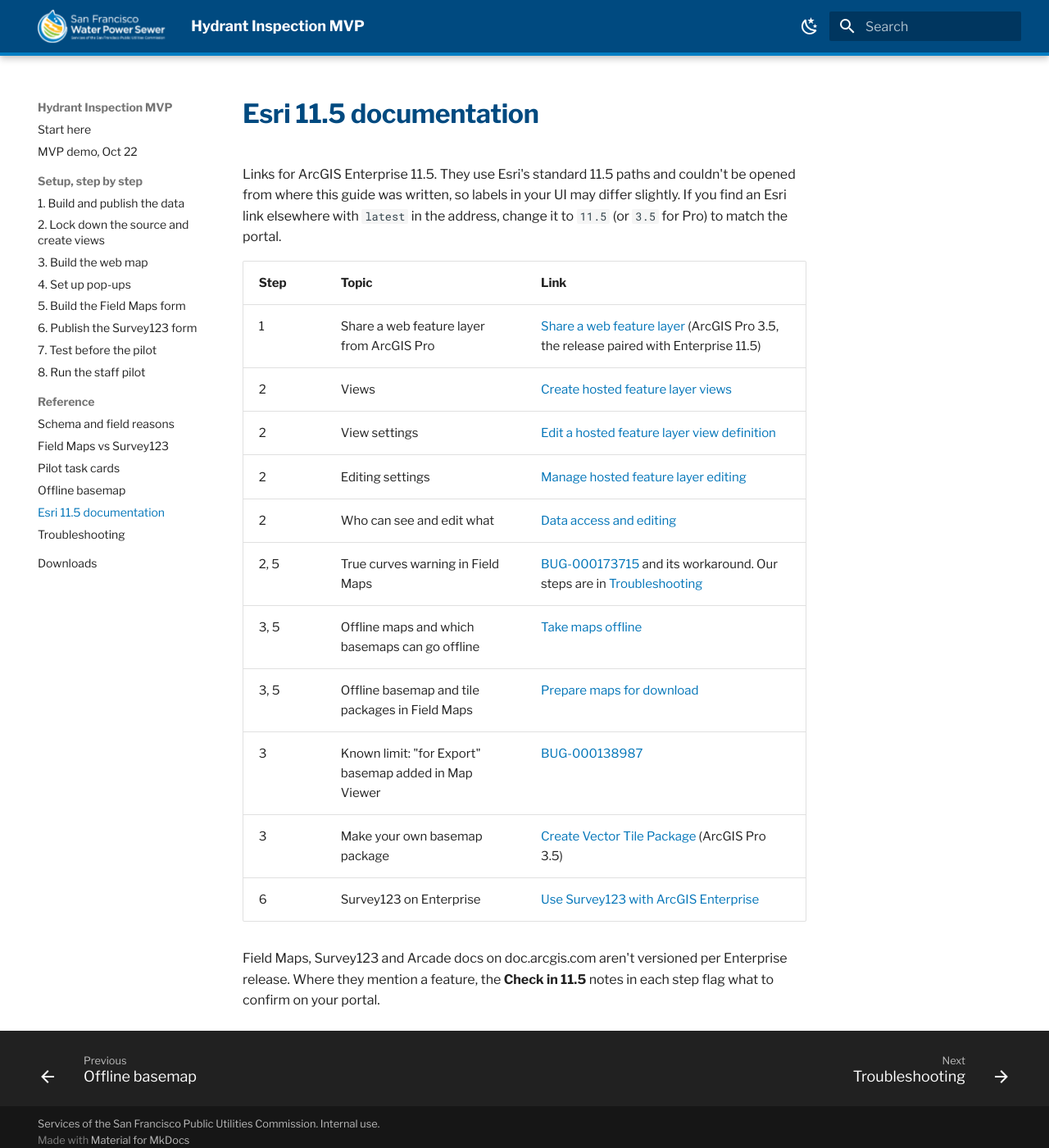
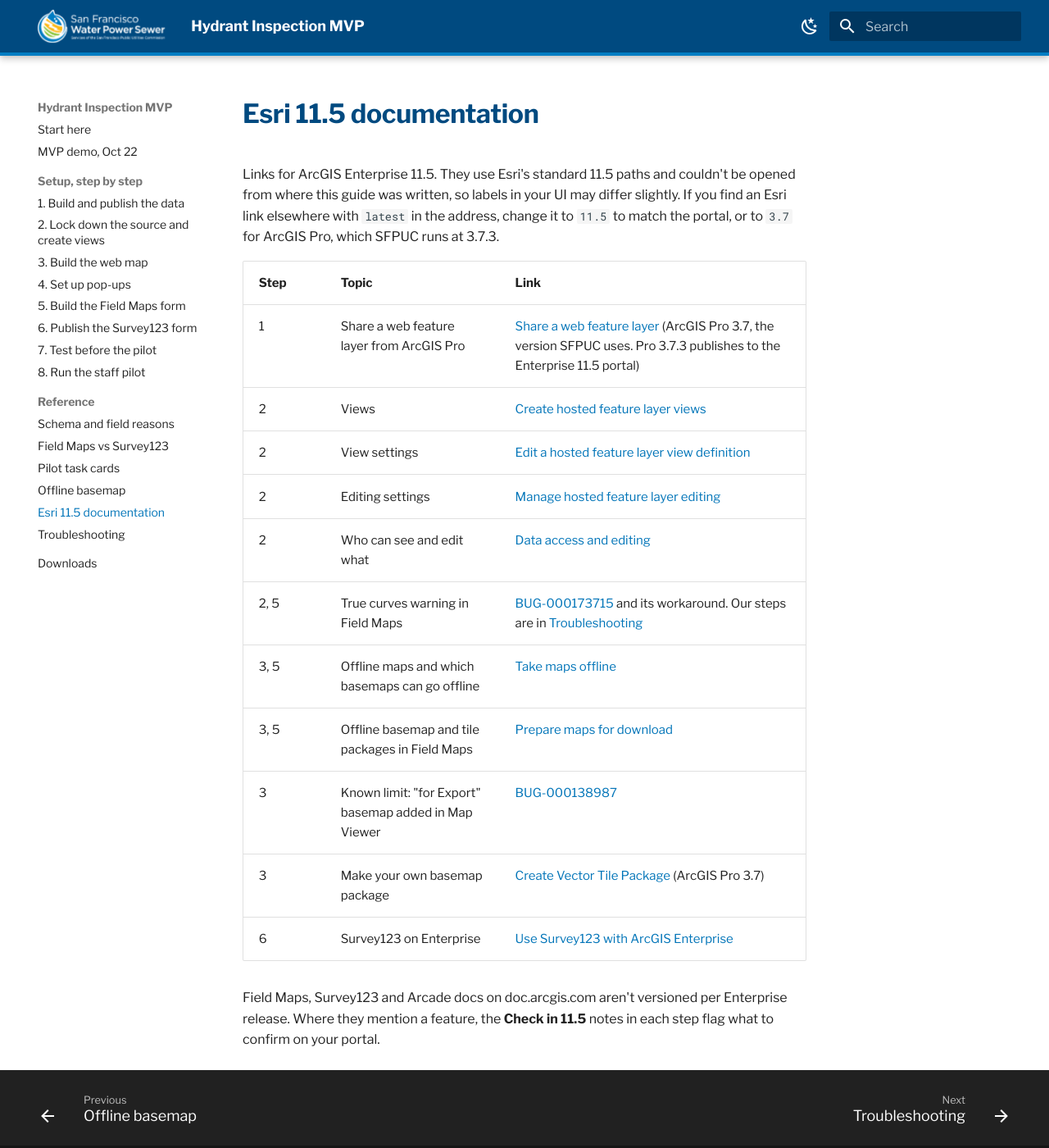
Before and after one commit to sstasio/sfpuc-hydrant-mvp, an MkDocs documentation site: the page built from docs/reference/esri-docs.md, in a window 1280 px wide and 1400 px high. Shown: the whole window at 82% size. Built offline with MkDocs 1.6.1 and Material for MkDocs 9.7.7, drawn with Linux system fonts in a browser that asks for light colours.

Commit message:
Use ArcGIS Pro 3.7.3 throughout
Co-Authored-By: Claude Opus 5.5 (1M context) <noreply@anthropic.com>
Claude-Session: https://claude.ai/code/session_01WcX7gz835Uu2NoHiASCWjE

```diff
--- a/docs/reference/esri-docs.md
+++ b/docs/reference/esri-docs.md
@@ -1,10 +1,10 @@
 # Esri 11.5 documentation
 
-Links for ArcGIS Enterprise 11.5. They use Esri's standard 11.5 paths and couldn't be opened from where this guide was written, so labels in your UI may differ slightly. If you find an Esri link elsewhere with `latest` in the address, change it to `11.5` (or `3.5` for Pro) to match the portal.
+Links for ArcGIS Enterprise 11.5. They use Esri's standard 11.5 paths and couldn't be opened from where this guide was written, so labels in your UI may differ slightly. If you find an Esri link elsewhere with `latest` in the address, change it to `11.5` to match the portal, or to `3.7` for ArcGIS Pro, which SFPUC runs at 3.7.3.
 
 | Step | Topic | Link |
 |---|---|---|
-| 1 | Share a web feature layer from ArcGIS Pro | [Share a web feature layer](https://pro.arcgis.com/en/pro-app/3.5/help/sharing/overview/share-a-web-feature-layer.htm) (ArcGIS Pro 3.5, the release paired with Enterprise 11.5) |
+| 1 | Share a web feature layer from ArcGIS Pro | [Share a web feature layer](https://pro.arcgis.com/en/pro-app/3.7/help/sharing/overview/share-a-web-feature-layer.htm) (ArcGIS Pro 3.7, the version SFPUC uses. Pro 3.7.3 publishes to the Enterprise 11.5 portal) |
 | 2 | Views | [Create hosted feature layer views](https://enterprise.arcgis.com/en/portal/11.5/use/create-hosted-views.htm) |
 | 2 | View settings | [Edit a hosted feature layer view definition](https://enterprise.arcgis.com/en/portal/11.5/use/set-view-definition.htm) |
 | 2 | Editing settings | [Manage hosted feature layer editing](https://enterprise.arcgis.com/en/portal/11.5/use/manage-editing-hfl.htm) |
@@ -13,7 +13,7 @@ Links for ArcGIS Enterprise 11.5. They use Esri's standard 11.5 paths and couldn
 | 3, 5 | Offline maps and which basemaps can go offline | [Take maps offline](https://enterprise.arcgis.com/en/portal/11.5/use/take-maps-offline.htm) |
 | 3, 5 | Offline basemap and tile packages in Field Maps | [Prepare maps for download](https://doc.arcgis.com/en/field-maps/latest/prepare-maps/prepare-maps-for-download.htm) |
 | 3 | Known limit: "for Export" basemap added in Map Viewer | [BUG-000138987](https://support.esri.com/en-us/bug/taking-a-web-map-offline-is-failing-in-arcgis-enterpris-bug-000138987) |
-| 3 | Make your own basemap package | [Create Vector Tile Package](https://pro.arcgis.com/en/pro-app/3.5/tool-reference/data-management/create-vector-tile-package.htm) (ArcGIS Pro 3.5) |
+| 3 | Make your own basemap package | [Create Vector Tile Package](https://pro.arcgis.com/en/pro-app/3.7/tool-reference/data-management/create-vector-tile-package.htm) (ArcGIS Pro 3.7) |
 | 6 | Survey123 on Enterprise | [Use Survey123 with ArcGIS Enterprise](https://doc.arcgis.com/en/survey123/get-started/survey123withenterprise.htm) |
 
 Field Maps, Survey123 and Arcade docs on doc.arcgis.com aren't versioned per Enterprise release. Where they mention a feature, the **Check in 11.5** notes in each step flag what to confirm on your portal.
```
Also changed, not shown: docs/reference/offline-basemap.md (+2 -2 lines).
